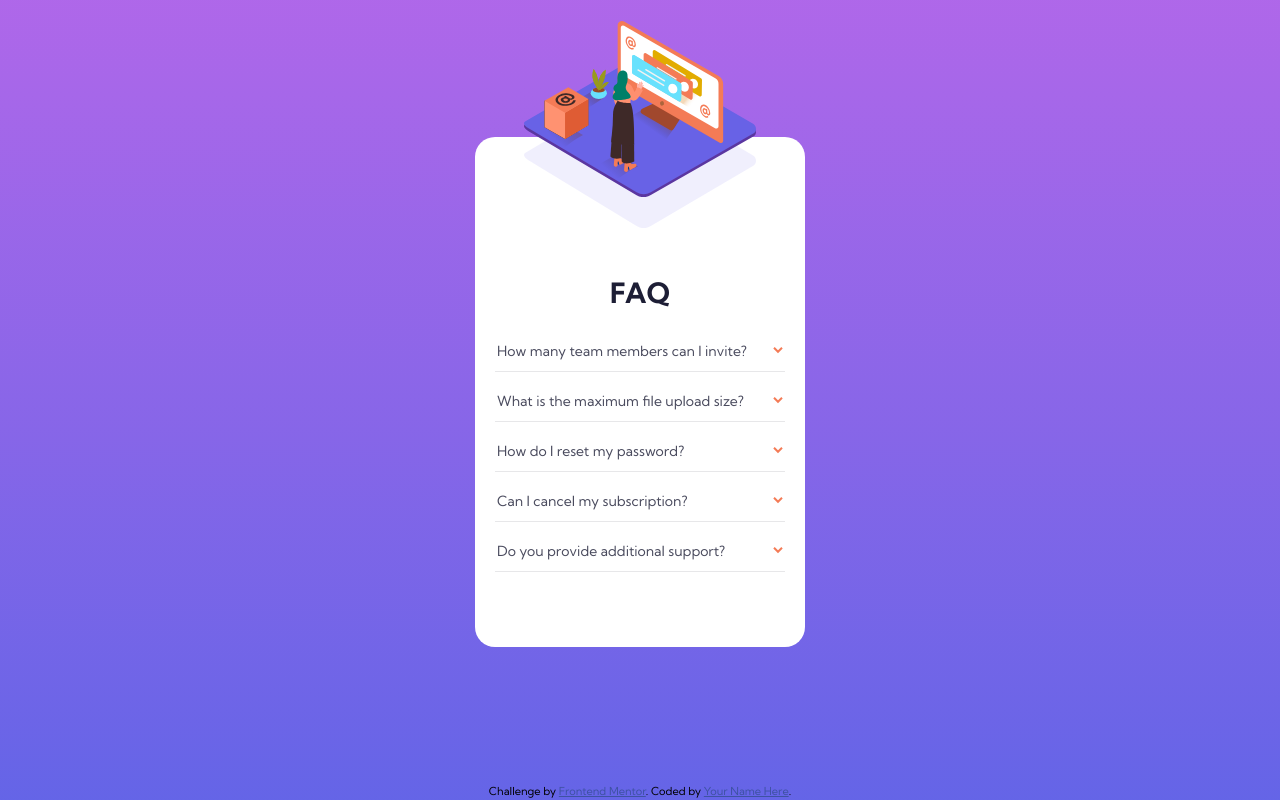
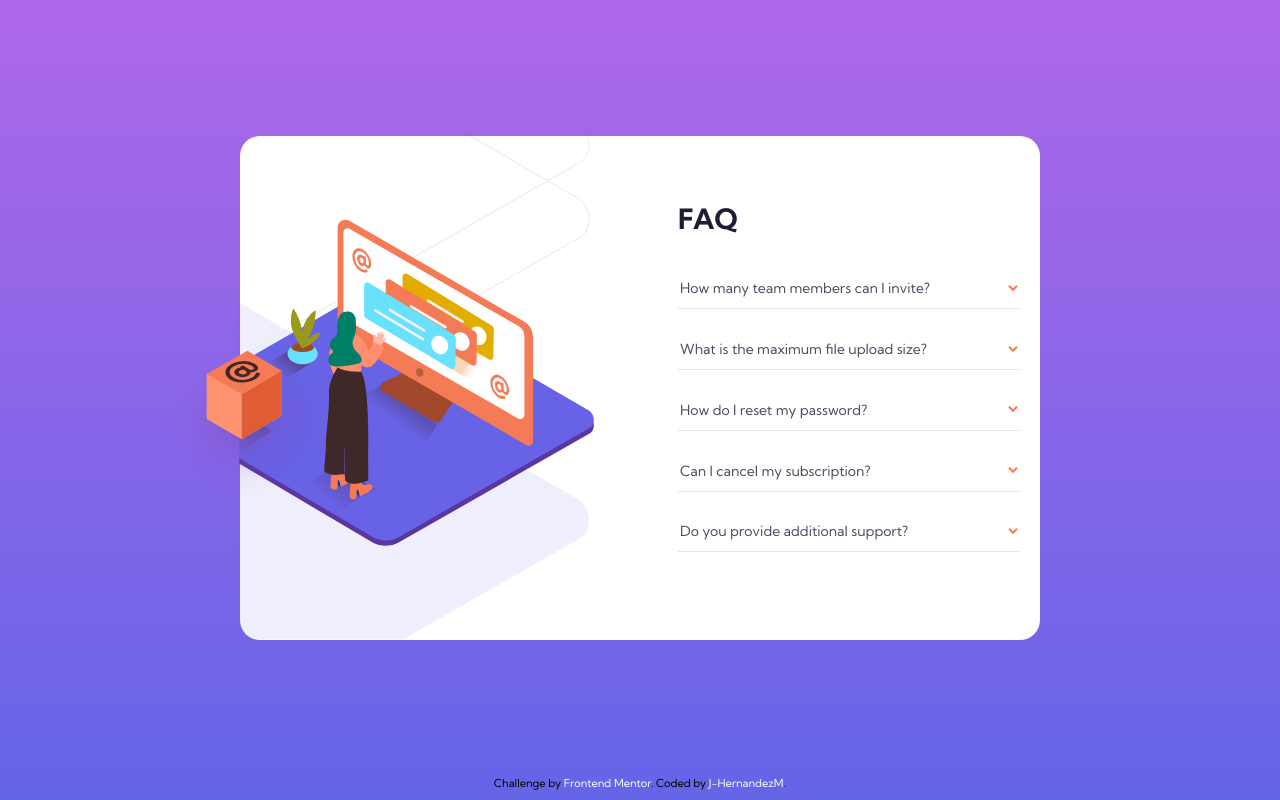
Before and after one commit to J-HernandezM/faq-accordion-card, a plain HTML site: page index.html in a window 1280 px wide. Drawn offline with Linux system fonts and the light colour scheme.

Commit message:
se finalizan estilos desktop, funcionalidades js y README

```diff
--- a/index.html
+++ b/index.html
@@ -2,16 +2,14 @@
 <html lang="en">
 <head>
   <meta charset="UTF-8">
-  <meta name="viewport" content="width=device-width, initial-scale=1.0"> <!-- displays site properly based on user's device -->
+  <meta name="viewport" content="width=device-width, initial-scale=1.0">
   <link rel="stylesheet" href="./styles.css">
   <link rel="icon" type="image/png" sizes="32x32" href="./images/favicon-32x32.png">
 
   <title>Frontend Mentor | FAQ Accordion Card</title>
-
-  <!-- Feel free to remove these styles or customise in your own stylesheet 👍 -->
   <style>
     .attribution { font-size: 11px; text-align: center; }
-    .attribution a { color: hsl(228, 45%, 44%); }
+    .attribution a { color: white; text-decoration: none; }
   </style>
 </head>
 <body>
@@ -21,10 +19,10 @@
         <img src="./images/bg-pattern-mobile.svg" alt="" class="mobileShadow mobileImgs">
         <img src="./images/illustration-woman-online-mobile.svg" alt="mobile woman online illustration" class="womanImageMobile mobileImgs">
       </figure>
-      <figure class="card__desktopImages inactive">
-        <img src="./images/illustration-woman-online-desktop.svg" alt="desktop woman online illustration" class="womanImageDesktop">
-        <img src="./images/bg-pattern-desktop.svg" alt="shadow desktop" class="desktopShadow">
-        <img src="./images/illustration-box-desktop.svg" alt="box illustriation" class="boxImage">
+      <figure class="card__desktopImages">
+        <img src="./images/illustration-woman-online-desktop.svg" alt="desktop woman online illustration" class="womanImageDesktop desktopImg">
+        <img src="./images/bg-pattern-desktop.svg" alt="shadow desktop" class="desktopShadow desktopImg">
+        <img src="./images/illustration-box-desktop.svg" alt="box illustriation" class="boxImage desktopImg">
       </figure>
       <div class="card__title">
         FAQ
@@ -37,7 +35,7 @@
   <footer class="footer">
     <div class="attribution">
       Challenge by <a href="https://www.frontendmentor.io?ref=challenge" target="_blank">Frontend Mentor</a>.
-      Coded by <a href="#">Your Name Here</a>.
+      Coded by <a href="https://github.com/J-HernandezM">J-HernandezM</a>.
     </div>
   </footer>
   <script src="./index.js"></script>
--- a/styles.css
+++ b/styles.css
@@ -33,7 +33,7 @@ body{
     place-items: center;
 
     width: 100vw;
-    height: 98vh;
+    height: 97vh;
 }
 .card{
     display: grid;
@@ -107,3 +107,72 @@ body{
 .inactive{
     display: none;
 }
+.card__desktopImages{
+    display: none;
+}
+@media (min-width:1000px) {
+    .card{
+        position: relative;
+        display: grid;
+        place-items:start;
+        grid-template-columns: 55% 45%;
+        grid-template-rows:20% 80%;
+
+        width: 800rem;
+    }
+    .card__mobileImages{
+        display: none;
+    }
+    .card__desktopImages{
+        position: absolute;
+        display: block;
+        grid-row:1/3;
+
+        top: -22rem;
+        width: 55%;
+        height: 130%
+    }
+    .card__title{
+        grid-area: 1/2/2/3;
+
+        margin-top: 45rem;
+    }
+    .questionTitle:hover{
+        color: var(--soft-red);
+    }
+    .card__questions{
+        display: flex;
+        flex-direction: column;
+        grid-area: 2/2/3/3;
+
+        height: 90%;
+        justify-content: space-evenly;
+    }
+    .questionWrap{
+        margin: 0;
+    }
+    .desktopImg{
+        position: absolute;
+        top: 75rem;
+        left: -50rem;
+    }
+    .womanImageDesktop{
+        top: 85rem;
+        left: -76rem;
+        z-index: 2;
+        width: 430rem;
+        clip-path: inset(0 0 0 17.5%);
+    }
+    .desktopShadow{
+        top: -288rem;
+        left: -616rem;
+        z-index: 1;
+        clip-path: inset(30.5% 0 16% 63.5%);
+    }
+    .boxImage{
+        top: 215rem;
+        left: -76rem;
+        z-index: 3;
+        width: 160rem;
+    }
+}
```
Also changed, not shown: images/screenshot.png (added), 3 other files.
